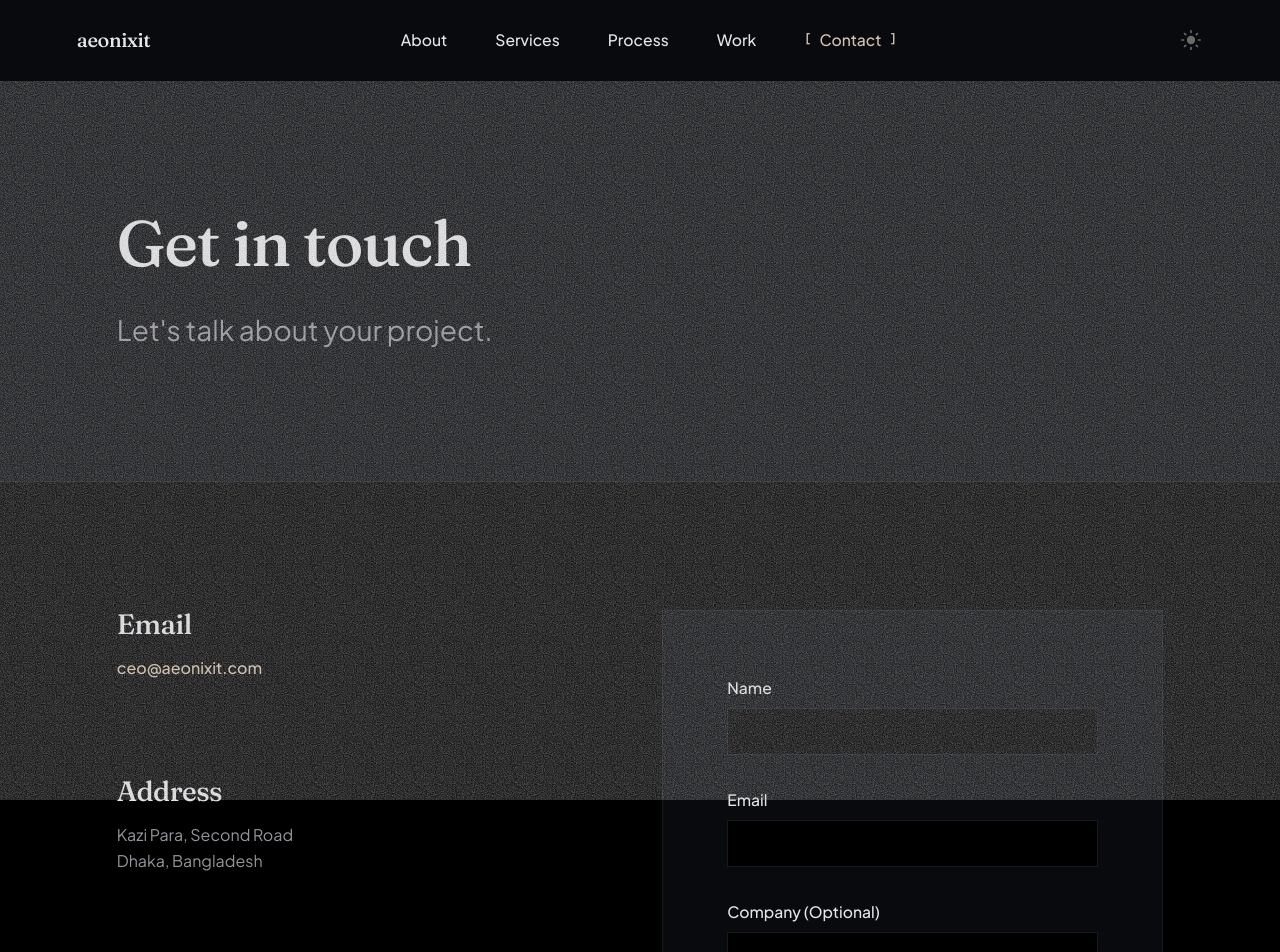
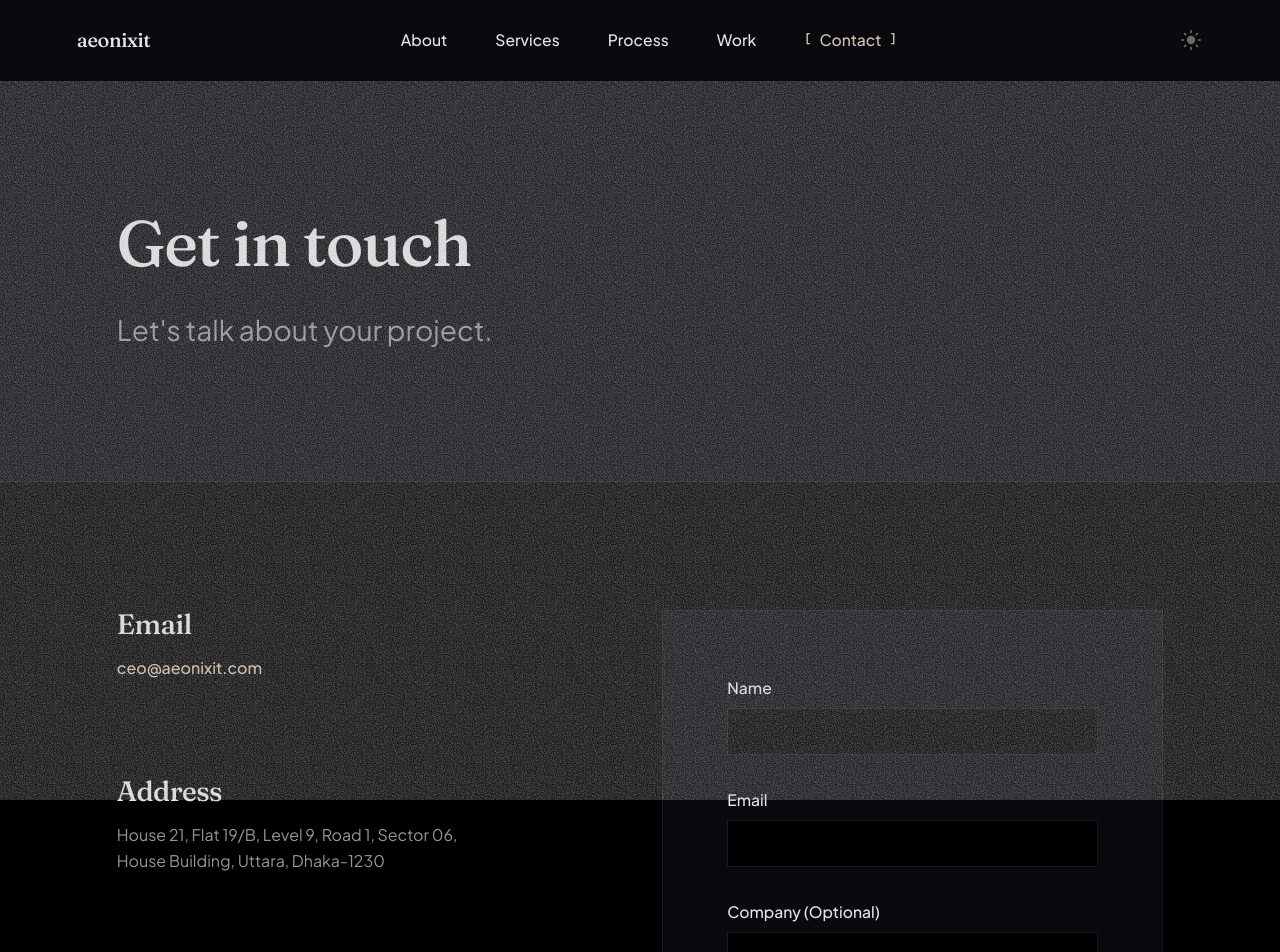
Before and after one commit to totons/aeonixit_fontend, a React (Create React App) app: page /contact in a window 1280 px wide. Shown: the top 952 px of the page. Built offline with nearby package versions, Linux system fonts and the light colour scheme.

Commit message:
Update Contact.jsx

```diff
--- a/src/pages/Contact.jsx
+++ b/src/pages/Contact.jsx
@@ -58,7 +58,7 @@ const Contact = () => {
 
               <div className={`${styles.infoBlock} reveal`}>
                 <h3>Address</h3>
-                <p>Kazi Para, Second Road<br />Dhaka, Bangladesh</p>
+                <p>House 21, Flat 19/B, Level 9, Road 1, Sector 06,<br /> House Building, Uttara, Dhaka-1230</p>
               </div>
 
               <div className={`${styles.infoBlock} reveal`}>
```
